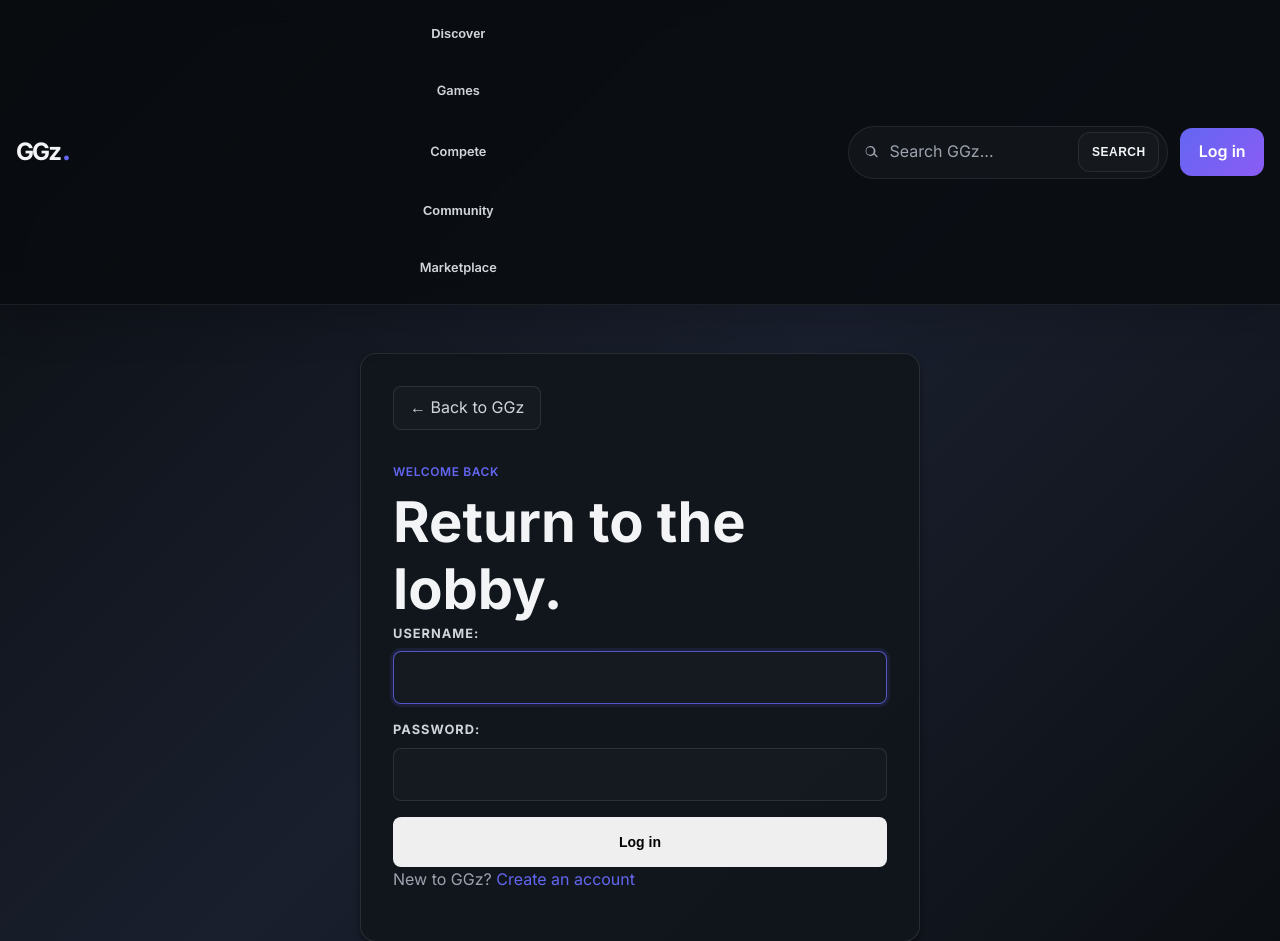
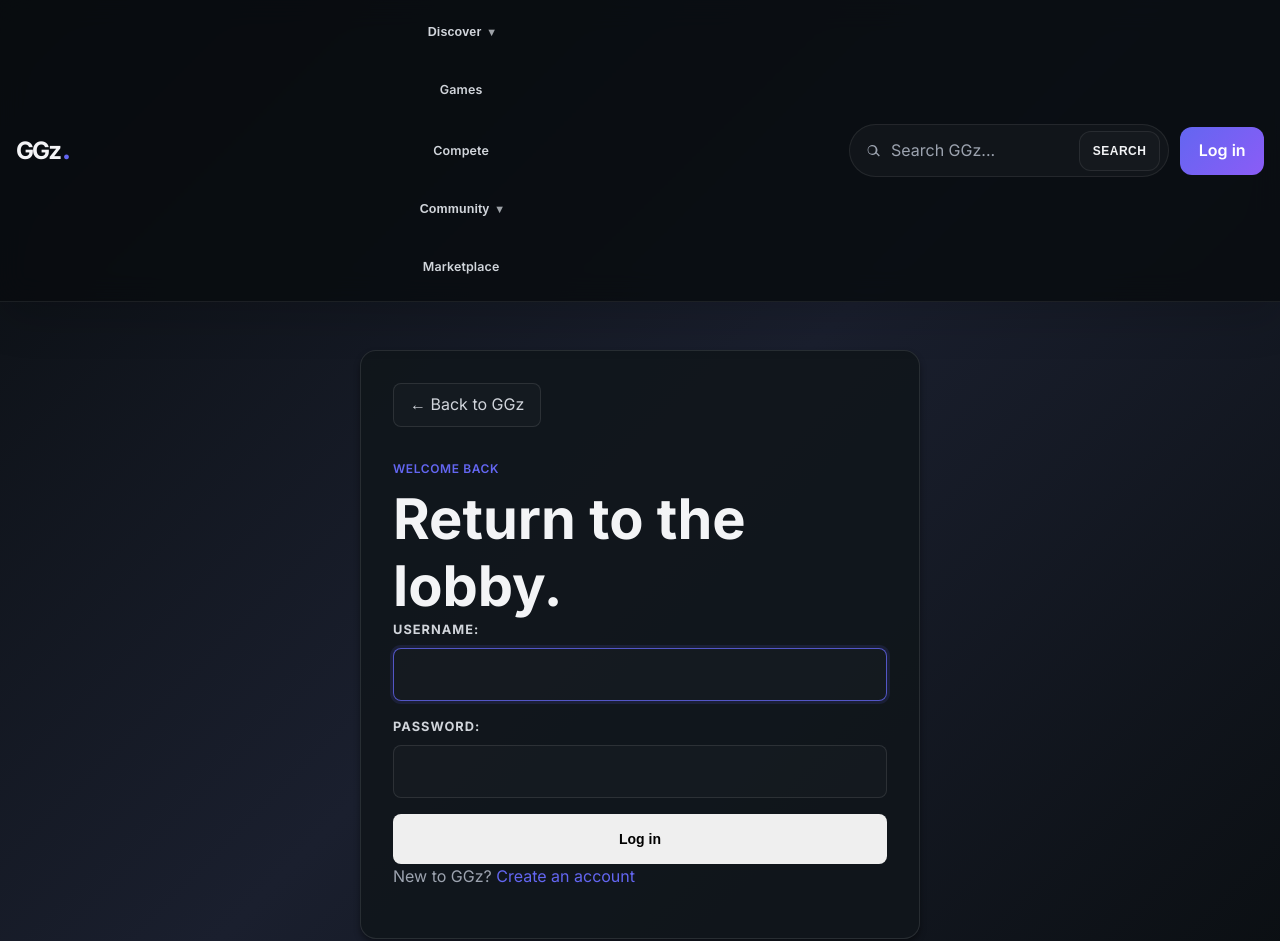
Before and after one commit to AndrewHYN/GGz-Zimbabwe, a Django app: page /accounts/login/?next=/messages/ in a window 1280 px wide. Shown: the top 941 px of the page. Run offline with Django 5.2, Linux system fonts and the light colour scheme.

Commit message:
POLISH: Refine navbar horizontal layout and spacing

```diff
--- a/hello_world/static/main.css
+++ b/hello_world/static/main.css
@@ -129,11 +129,11 @@ a:hover { color: #a5b4fc; }
     display: grid;
     grid-template-columns: auto minmax(0, 1fr) auto;
     align-items: center;
-    gap: 1.5rem;
+    gap: 1.25rem;
     width: min(1280px, calc(100% - 2rem));
     min-height: 80px;
     margin: 0 auto;
-    padding: 0.85rem 0;
+    padding: 0.75rem 0;
 }
 
 .nav-logo {
@@ -156,30 +156,43 @@ a:hover { color: #a5b4fc; }
     display: flex;
     align-items: center;
     justify-content: center;
-    gap: 0.45rem;
+    gap: 0.35rem;
     min-width: 0;
+    padding-left: 0.25rem;
+    margin: 0 auto;
 }
 
 .nav-dropdown {
     position: relative;
 }
 
-.nav-more {
+.nav-more,
+.nav-link {
     display: inline-flex;
     align-items: center;
     justify-content: center;
-    padding: 0.7rem 0.95rem;
+    padding: 0.72rem 0.92rem;
     border: 1px solid transparent;
     border-radius: 999px;
     background: transparent;
     color: var(--text-secondary);
-    font-size: 0.8rem;
+    font-size: 0.78rem;
     font-weight: 600;
-    letter-spacing: 0;
+    letter-spacing: 0.01em;
     text-decoration: none;
     white-space: nowrap;
+    transition: color var(--transition-fast), background var(--transition-fast), border-color var(--transition-fast), transform var(--transition-fast);
+}
+
+.nav-more {
     cursor: pointer;
-    transition: color var(--transition-fast), background var(--transition-fast), border-color var(--transition-fast), transform var(--transition-fast);
+}
+
+.nav-more::after {
+    content: "▾";
+    margin-left: 0.45rem;
+    font-size: 0.72rem;
+    opacity: 0.75;
 }
 
 .nav-more:hover,
@@ -194,17 +207,17 @@ a:hover { color: #a5b4fc; }
 
 .nav-dropdown-panel {
     position: absolute;
-    top: calc(100% + 0.85rem);
-    left: 0;
+    top: calc(100% + 0.8rem);
+    left: 50%;
     min-width: 220px;
-    padding: 0.5rem;
+    padding: 0.45rem;
     background: rgba(15, 20, 25, 0.97);
     border: 1px solid rgba(255, 255, 255, 0.08);
     border-radius: 18px;
     box-shadow: 0 20px 30px rgba(0, 0, 0, 0.34);
     opacity: 0;
     visibility: hidden;
-    transform: translateY(-8px);
+    transform: translateX(-50%) translateY(-8px);
     transition: opacity var(--transition-fast), transform var(--transition-fast), visibility var(--transition-fast);
     z-index: 30;
 }
@@ -214,7 +227,7 @@ a:hover { color: #a5b4fc; }
 .nav-dropdown:focus-within .nav-dropdown-panel {
     opacity: 1;
     visibility: visible;
-    transform: translateY(0);
+    transform: translateX(-50%) translateY(0);
 }
 
 .nav-dropdown-link {
@@ -230,45 +243,29 @@ a:hover { color: #a5b4fc; }
     color: var(--text-primary);
 }
 
-.nav-link {
-    display: inline-flex;
-    align-items: center;
-    justify-content: center;
-    padding: 0.7rem 0.95rem;
-    border: 1px solid transparent;
-    border-radius: 999px;
-    background: transparent;
-    color: var(--text-secondary);
-    font-size: 0.8rem;
-    font-weight: 600;
-    letter-spacing: 0;
-    text-decoration: none;
-    white-space: nowrap;
-    transition: color var(--transition-fast), background var(--transition-fast), border-color var(--transition-fast), transform var(--transition-fast);
-}
-
 .nav-tools {
     display: flex;
     align-items: center;
     justify-content: flex-end;
-    gap: 0.8rem;
+    gap: 0.7rem;
     flex-shrink: 0;
+    margin-left: auto;
 }
 
 .nav-search {
     display: flex;
     align-items: center;
-    max-width: 340px;
-    width: min(36vw, 320px);
+    max-width: 360px;
+    width: min(33vw, 320px);
 }
 
 .nav-search form {
     display: flex;
     align-items: center;
-    gap: 0.65rem;
+    gap: 0.7rem;
     width: 100%;
-    min-height: 46px;
-    padding: 0.1rem 0.45rem 0.1rem 0.9rem;
+    min-height: 48px;
+    padding: 0.1rem 0.5rem 0.1rem 0.9rem;
     border: 1px solid rgba(255, 255, 255, 0.08);
     border-radius: 999px;
     background: rgba(255, 255, 255, 0.03);
--- a/hello_world/templates/base.html
+++ b/hello_world/templates/base.html
@@ -25,8 +25,8 @@
 
             <div class="nav-menu" id="nav-menu" aria-label="Primary navigation menu">
                 <div class="nav-dropdown">
-                    <button aria-expanded="false" aria-haspopup="true" class="nav-more">Discover</button>
-                    <div class="nav-dropdown-panel">
+                    <button type="button" aria-expanded="false" aria-haspopup="true" aria-controls="discover-panel" class="nav-more">Discover</button>
+                    <div id="discover-panel" class="nav-dropdown-panel">
                         <a href="{% url 'game_list' %}" class="nav-dropdown-link">All Games</a>
                         <a href="{% url 'gamer_discovery' %}" class="nav-dropdown-link">Find Players</a>
                         <a href="{% url 'geo_discovery' %}" class="nav-dropdown-link">Nearby Gaming</a>
@@ -38,8 +38,8 @@
                 <a href="{% url 'tournament_list' %}" class="nav-link">Compete</a>
 
                 <div class="nav-dropdown">
-                    <button aria-expanded="false" aria-haspopup="true" class="nav-more">Community</button>
-                    <div class="nav-dropdown-panel">
+                    <button type="button" aria-expanded="false" aria-haspopup="true" aria-controls="community-panel" class="nav-more">Community</button>
+                    <div id="community-panel" class="nav-dropdown-panel">
                         <a href="{% url 'feed' %}" class="nav-dropdown-link">Community feed</a>
                         <a href="{% url 'gamer_discovery' %}" class="nav-dropdown-link">Players</a>
                         <a href="{% url 'team_list' %}" class="nav-dropdown-link">Teams</a>
```
